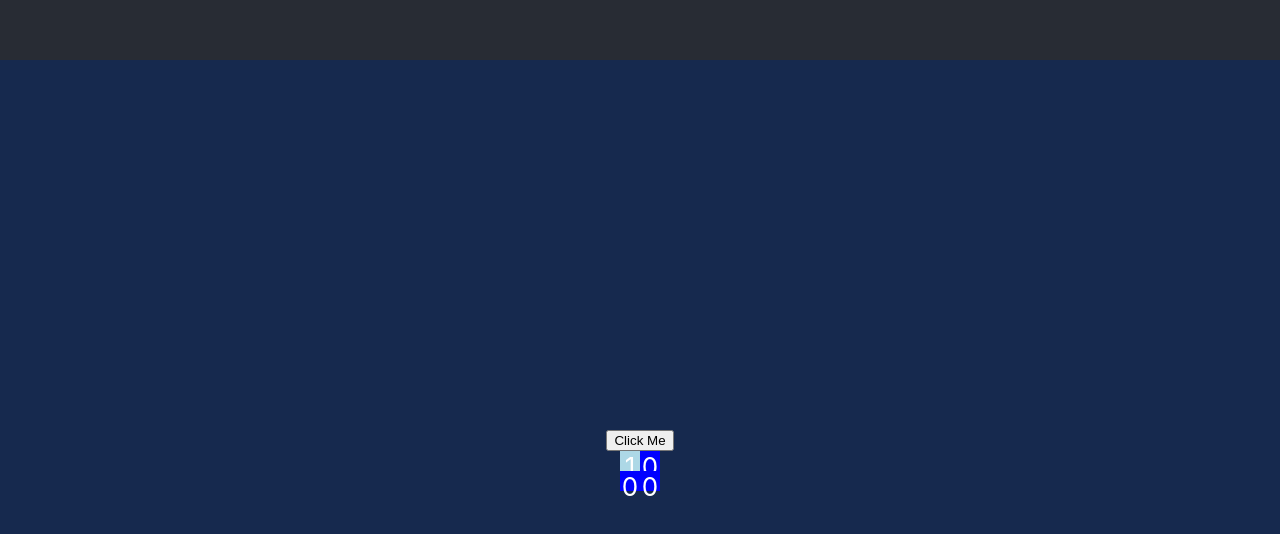
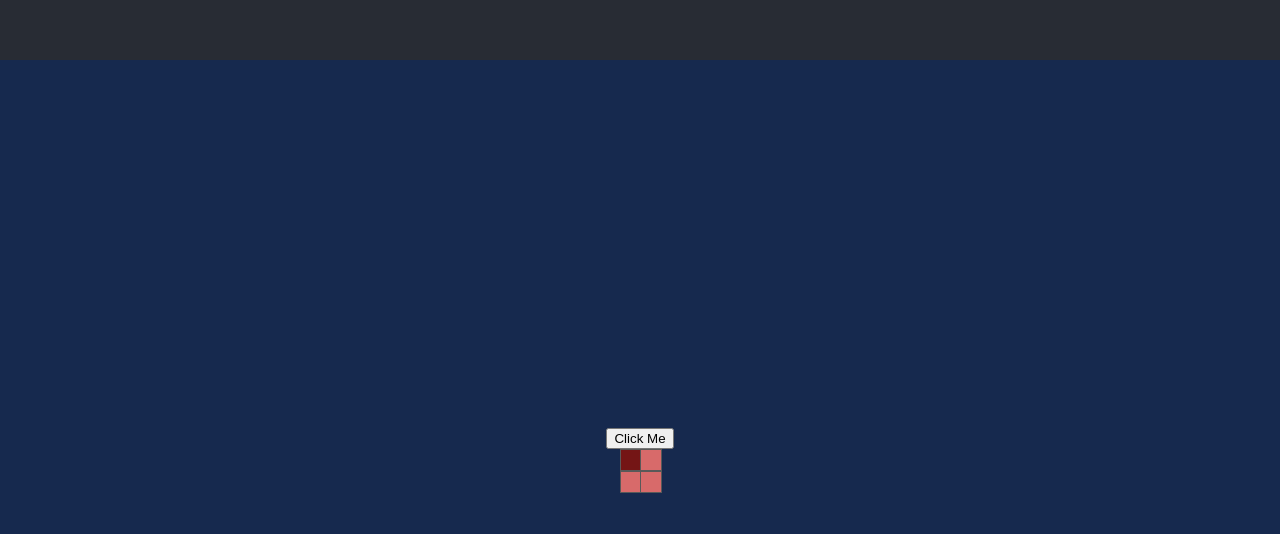
Before and after one commit to CloudBop/tdd-grid-games-typescript, a React (Create React App) app: page / in a window 1280 px wide. Shown: the part 740-1274 px from the top of the page. Built offline with nearby package versions, Linux system fonts and the light colour scheme.

Commit message:
updated colour scheme

```diff
--- a/src/App.css
+++ b/src/App.css
@@ -49,12 +49,13 @@
 }
 
 .cell {
-  border: "1px solid #595959";
+  border: 1px solid #595959;
+  font-size: 0;
 }
 
 .on {
-  background-color: lightblue;
+  background-color: #741515;
 }
 .off {
-  background-color: blue;
+  background-color: #d86a6a;
 }
```
